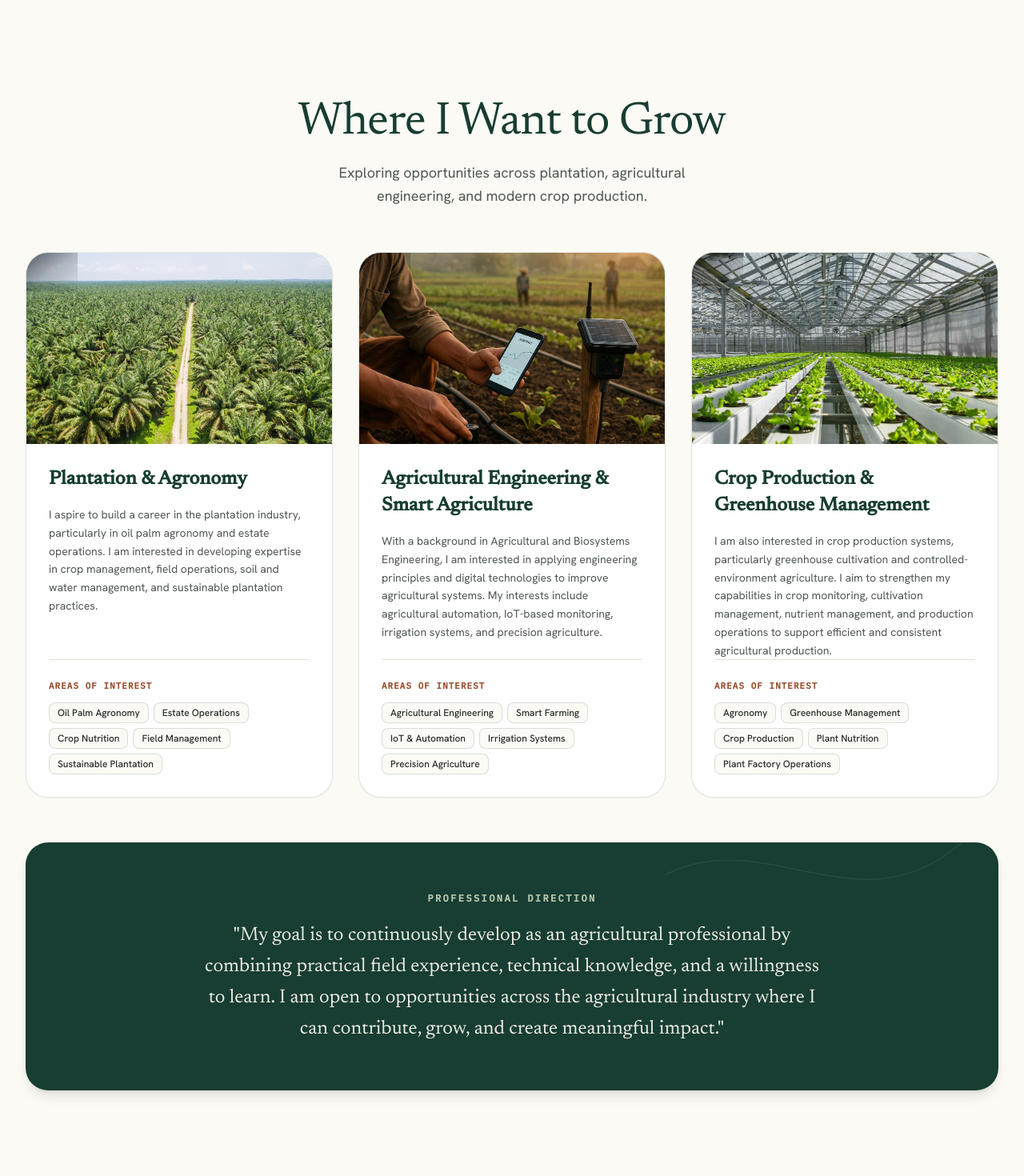
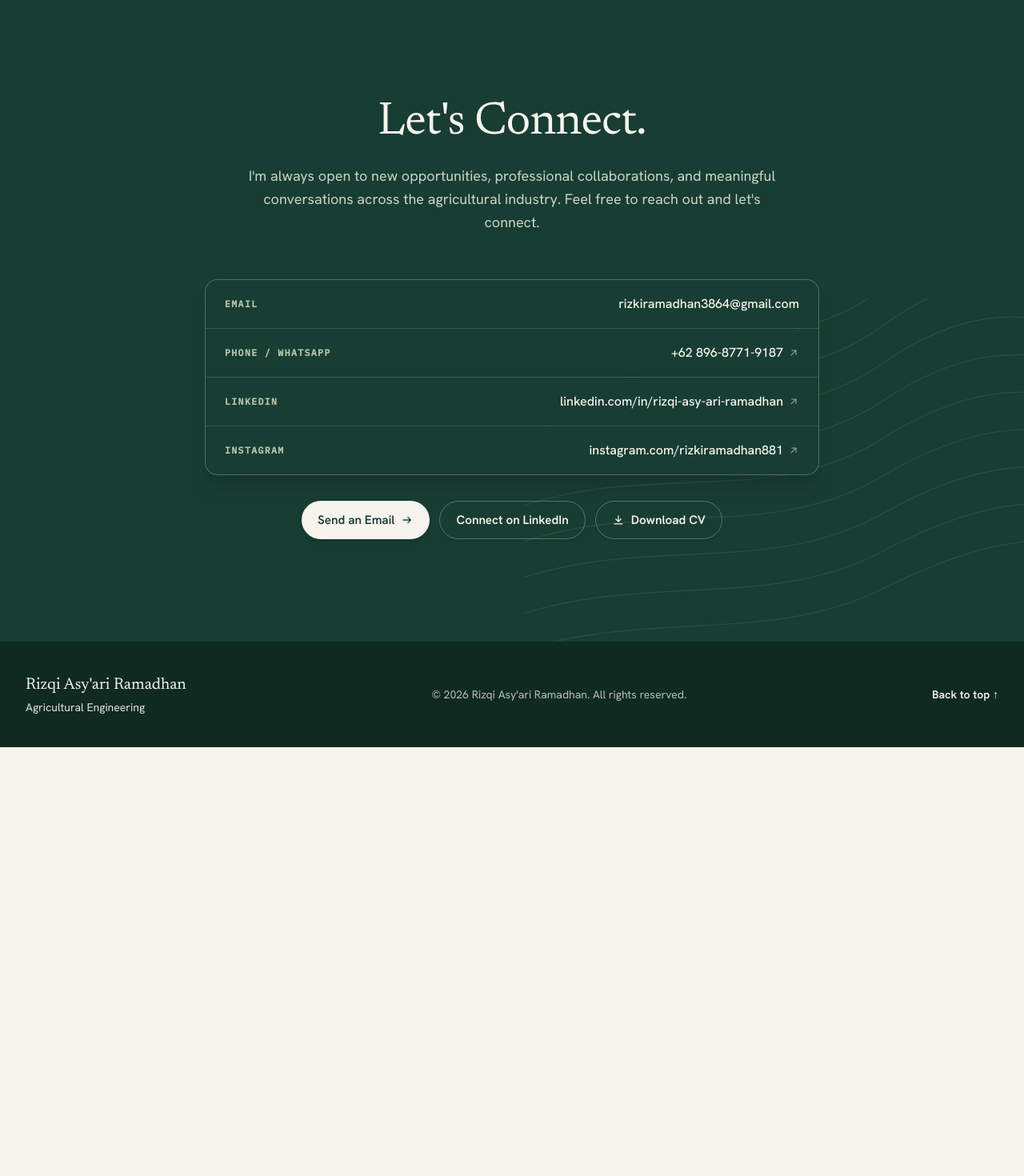
Before and after one commit to rizkiramadhan3864-beep/rizqi-portfolio, a React (Vite) app: page / in a window 1280 px wide. Shown: the part 10500-11970 px from the top of the page at 80% size. After the commit the page ends 11434 px from the top, so only its background shows below. Built offline with nearby package versions, Linux system fonts and the light colour scheme.

Commit message:
refactor: remove Where I Want to Grow section

```diff
--- a/src/App.tsx
+++ b/src/App.tsx
@@ -1,7 +1,7 @@
 import { SiteHeader } from './components/SiteHeader'
 import { About, Education, Hero } from './components/sections-intro'
 import { Experience, Projects } from './components/sections-work'
-import { Contact, Footer, CareerDirection, Skills } from './components/sections-close'
+import { Contact, Footer, Skills } from './components/sections-close'
 import { Ruler, useRevealOnScroll } from './components/ui'
 
 export function App() {
@@ -17,7 +17,6 @@ export function App() {
         <Experience />
         <Projects />
         <Skills />
-        <CareerDirection />
         <Contact />
       </main>
       <Footer />
--- a/src/components/sections-close.tsx
+++ b/src/components/sections-close.tsx
@@ -1,7 +1,5 @@
 import { useState } from 'react'
 import {
-  careerClosingNote,
-  careerPathways,
   isPlaceholder,
   profile,
   skillCategories,
@@ -117,111 +115,6 @@ export function Skills() {
     </section>
   )
 }
-
-export function CareerDirection() {
-  return (
-    <section id="career-direction" aria-labelledby="career-direction-title" className="bg-paper py-24 lg:py-32">
-      <div className="mx-auto max-w-7xl px-5 sm:px-8">
-        <header className="mx-auto max-w-3xl text-center" {...revealProps()}>
-          <h2
-            id="career-direction-title"
-            className="font-serif text-[2.4rem] leading-[1.05] tracking-[-0.015em] text-forest sm:text-5xl lg:text-[3.6rem]"
-          >
-            Where I Want to Grow
-          </h2>
-          <p className="mt-4 text-lg leading-relaxed text-ink-soft text-balance mx-auto max-w-2xl">
-            Exploring opportunities across plantation, agricultural engineering, and modern crop production.
-          </p>
-        </header>
-
-        {/* ── 3 Career Pathways Cards ── */}
-        <div className="mt-14 grid gap-8 md:grid-cols-3">
-          {careerPathways.map((pathway, i) => (
-            <article
-              key={pathway.id}
-              className="group flex flex-col overflow-hidden rounded-[1.75rem] border border-forest/12 bg-white shadow-xs transition-all duration-300 hover:-translate-y-1.5 hover:border-forest/30 hover:shadow-xl"
-              {...revealProps(i * 100)}
-            >
-              {/* Image banner */}
-              <div className="relative aspect-[16/10] overflow-hidden bg-sage-soft">
-                <img
-                  src={pathway.image}
-                  alt={pathway.imageAlt}
-                  loading="lazy"
-                  className="h-full w-full object-cover transition-transform duration-700 group-hover:scale-105"
-                  onError={(e) => {
-                    e.currentTarget.style.display = 'none'
-                  }}
-                />
-                {/* Cover baked-in number badge at top-left of original images */}
-                <div className="absolute top-0 left-0 h-12 w-16 bg-gradient-to-br from-black/60 via-black/20 to-transparent pointer-events-none" />
-              </div>
-
-              {/* Card content */}
-              <div className="flex flex-1 flex-col p-6 sm:p-7">
-                <h3 className="font-serif text-xl sm:text-2xl font-bold leading-snug text-forest transition-colors duration-200 group-hover:text-forest-deep">
-                  {pathway.title.replace(/^\d+\.\s*/, '')}
-                </h3>
-
-                <p className="mt-4 text-sm leading-relaxed text-ink-soft">
-                  {pathway.description}
-                </p>
-
-                <div className="mt-auto pt-6 border-t border-rule/70">
-                  <p className="eyebrow text-[0.68rem] font-bold tracking-widest text-terracotta-ink">
-                    AREAS OF INTEREST
-                  </p>
-                  <div className="mt-3 flex flex-wrap gap-1.5">
-                    {pathway.areasOfInterest.map((area) => (
-                      <span
-                        key={area}
-                        className="rounded-lg border border-forest/15 bg-paper px-2.5 py-1 text-xs font-medium text-charcoal transition-colors hover:border-forest/35 hover:bg-white"
-                      >
-                        {area}
-                      </span>
-                    ))}
-                  </div>
-                </div>
-              </div>
-            </article>
-          ))}
-        </div>
-
-        {/* ── Closing Synthesis Callout ── */}
-        <div
-          className="relative mt-14 overflow-hidden rounded-[1.75rem] border border-forest/15 bg-forest p-8 text-center text-ivory sm:p-12 lg:p-14 shadow-lg"
-          {...revealProps(150)}
-        >
-          {/* Subtle decorative background wave */}
-          <svg
-            aria-hidden="true"
-            viewBox="0 0 600 200"
-            className="pointer-events-none absolute -right-16 -top-10 w-[30rem] max-w-none opacity-10"
-            fill="none"
-          >
-            <path
-              d="M0 100 C 150 20, 300 180, 450 60 S 600 140, 650 80"
-              stroke="#B7C7B0"
-              strokeWidth="2"
-            />
-          </svg>
-
-          <div className="relative mx-auto max-w-3xl">
-            <span className="eyebrow text-xs font-bold uppercase tracking-[0.2em] text-sage">
-              Professional Direction
-            </span>
-            <p className="mt-4 font-serif text-xl sm:text-2xl leading-relaxed text-ivory/95">
-              "{careerClosingNote}"
-            </p>
-          </div>
-        </div>
-      </div>
-    </section>
-  )
-}
-
-/** Backward compatibility alias for any existing imports */
-export const Research = CareerDirection
 
 export function Contact() {
   const contactRows = [
```
